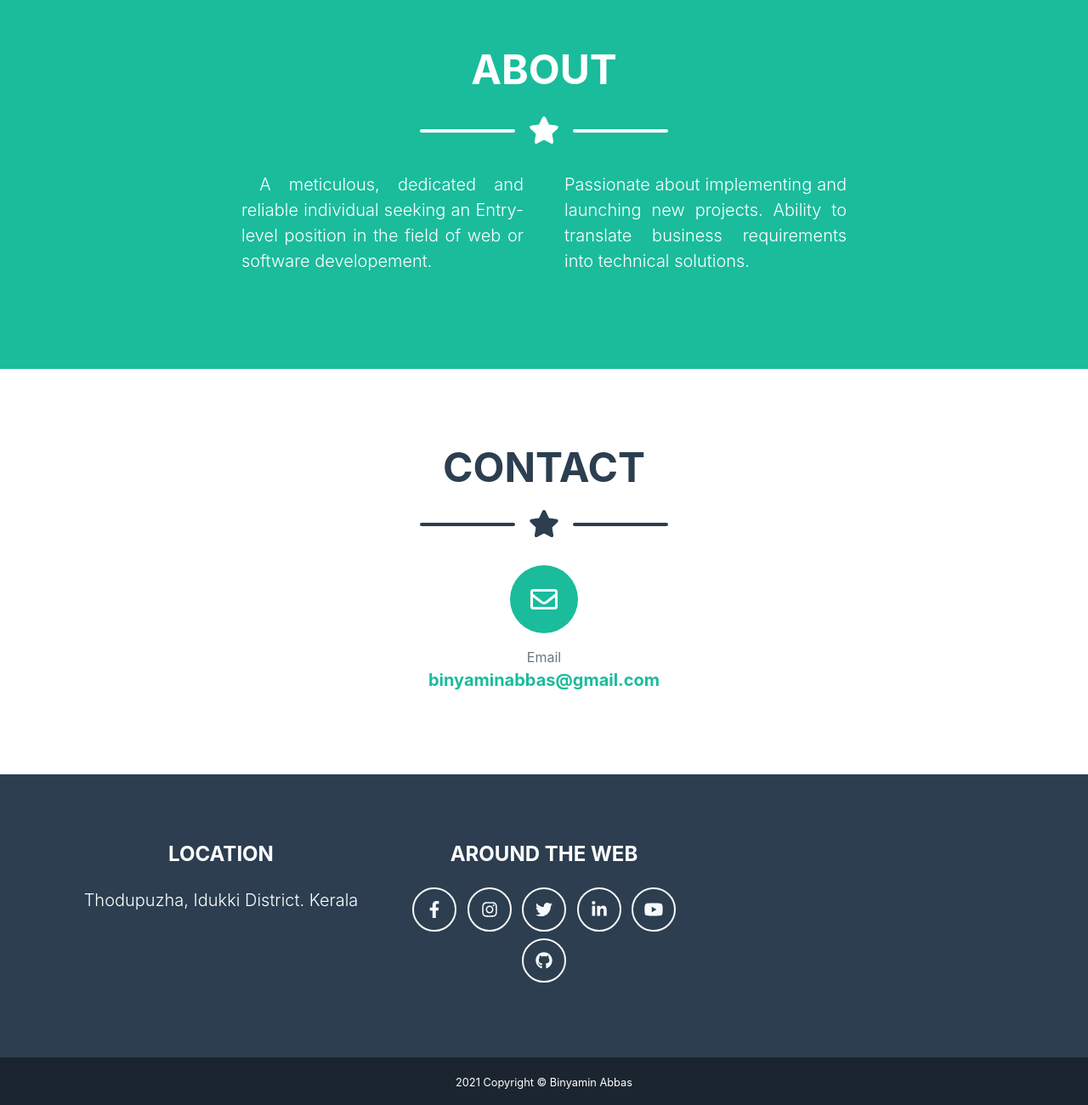
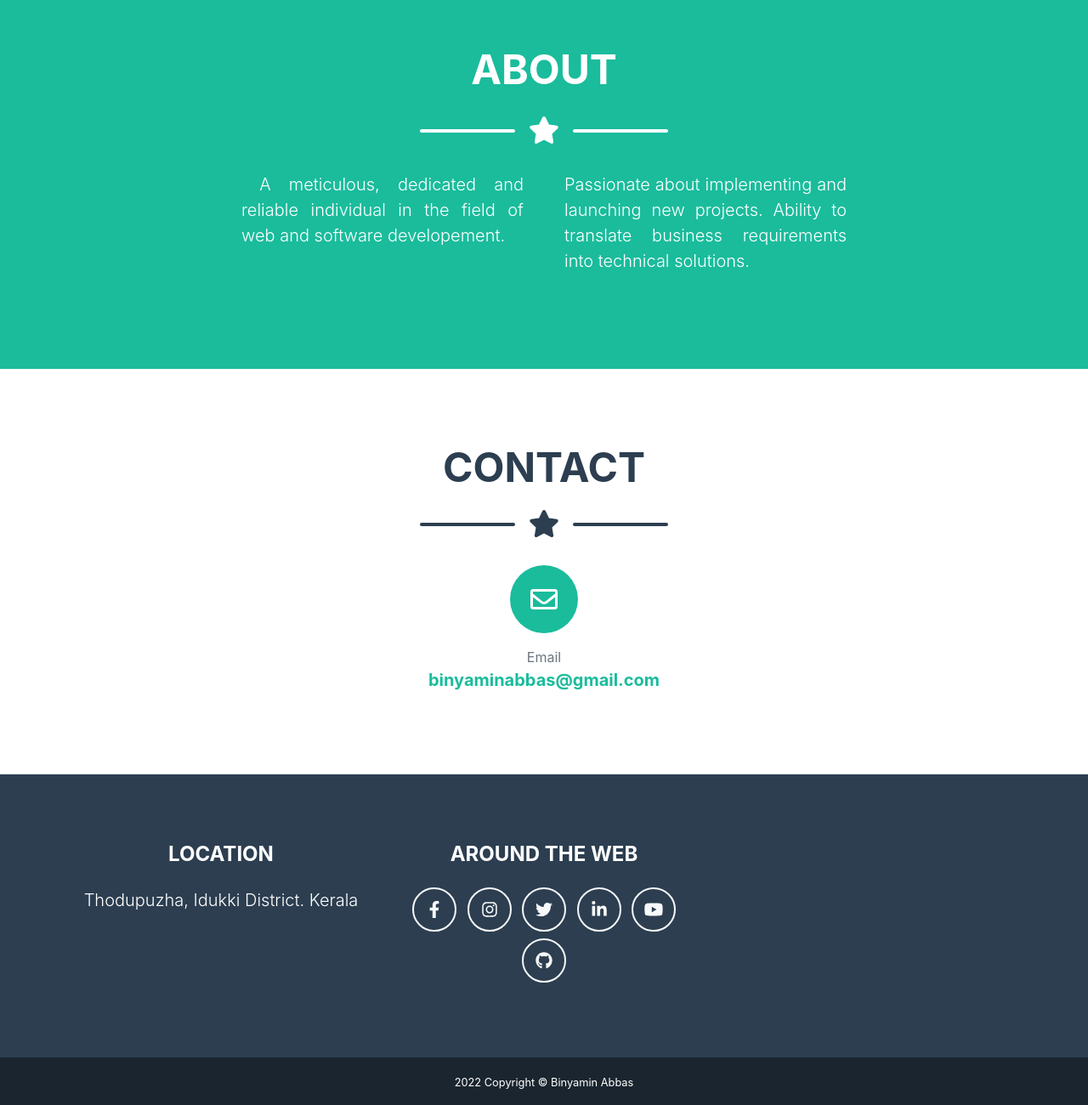
Before and after one commit to binyaminpazhery/binyaminabbas, a plain HTML site: page index.html in a window 1280 px wide. Shown: the part 1538-2838 px from the top of the page at 85% size. Drawn offline with nearby package versions, Linux system fonts and the light colour scheme; files whose address does not match are found by name; a web font is replaced by a local one.

Commit message:
changes done

```diff
--- a/index.html
+++ b/index.html
@@ -183,7 +183,7 @@
                 <!-- About Section Content-->
                 <div class="row">
                     <div class="col-lg-4 ml-auto">
-                        <p align="justify" class="pre-wrap lead"> A meticulous, dedicated and reliable individual seeking an Entry-level position in the field of web or software developement.</p>
+                        <p align="justify" class="pre-wrap lead"> A meticulous, dedicated and reliable individual in the field of web and software developement.</p>
                     </div>
                     <div class="col-lg-4 mr-auto">
                         <p align="justify" class="pre-wrap lead">Passionate about implementing and launching new projects. Ability to translate business requirements into technical solutions.</p>
@@ -233,7 +233,7 @@
                     <div class="col-lg-4 mb-5 mb-lg-0">
                         <h4 class="mb-4">AROUND THE WEB</h4>
                         <a class="btn btn-outline-light btn-social mx-1" href="https://www.facebook.com/binyamin.abbas/"><i class="fab fa-fw fa-facebook-f"></i></a>
-                        <a class="btn btn-outline-light btn-social mx-1" href="https://www.instagram.com/binyamin_pazhery/"><i class="fab fa-fw fa-instagram"></i></a>
+                        <a class="btn btn-outline-light btn-social mx-1" href="https://www.instagram.com/bnymn_pazhery/"><i class="fab fa-fw fa-instagram"></i></a>
                         <a class="btn btn-outline-light btn-social mx-1" href="https://www.twitter.com/binyaminpazhery"><i class="fab fa-fw fa-twitter"></i></a>
                         <a class="btn btn-outline-light btn-social mx-1" href="https://www.linkedin.com/in/binyamin-pazhery-540598126"><i class="fab fa-fw fa-linkedin-in"></i></a>
                         <a class="btn btn-outline-light btn-social mx-1" href="https://www.youtube.com/channel/UCOGShIaJ_6p5hy1w85Yu4Ow"><i class="fab fa-fw fa-youtube"></i></a>
@@ -249,7 +249,7 @@
         </footer>
         <!-- Copyright Section-->
         <section class="copyright py-3 text-center text-white">
-            <div class="container"><small class="pre-wrap">2021 Copyright © Binyamin Abbas</small></div>
+            <div class="container"><small class="pre-wrap">2022 Copyright © Binyamin Abbas</small></div>
         </section>
         <!-- Scroll to Top Button (Only visible on small and extra-small screen sizes)-->
         <div class="scroll-to-top d-lg-none position-fixed"><a class="js-scroll-trigger d-block text-center text-white rounded" href="#page-top"><i class="fa fa-chevron-up"></i></a></div>
```
